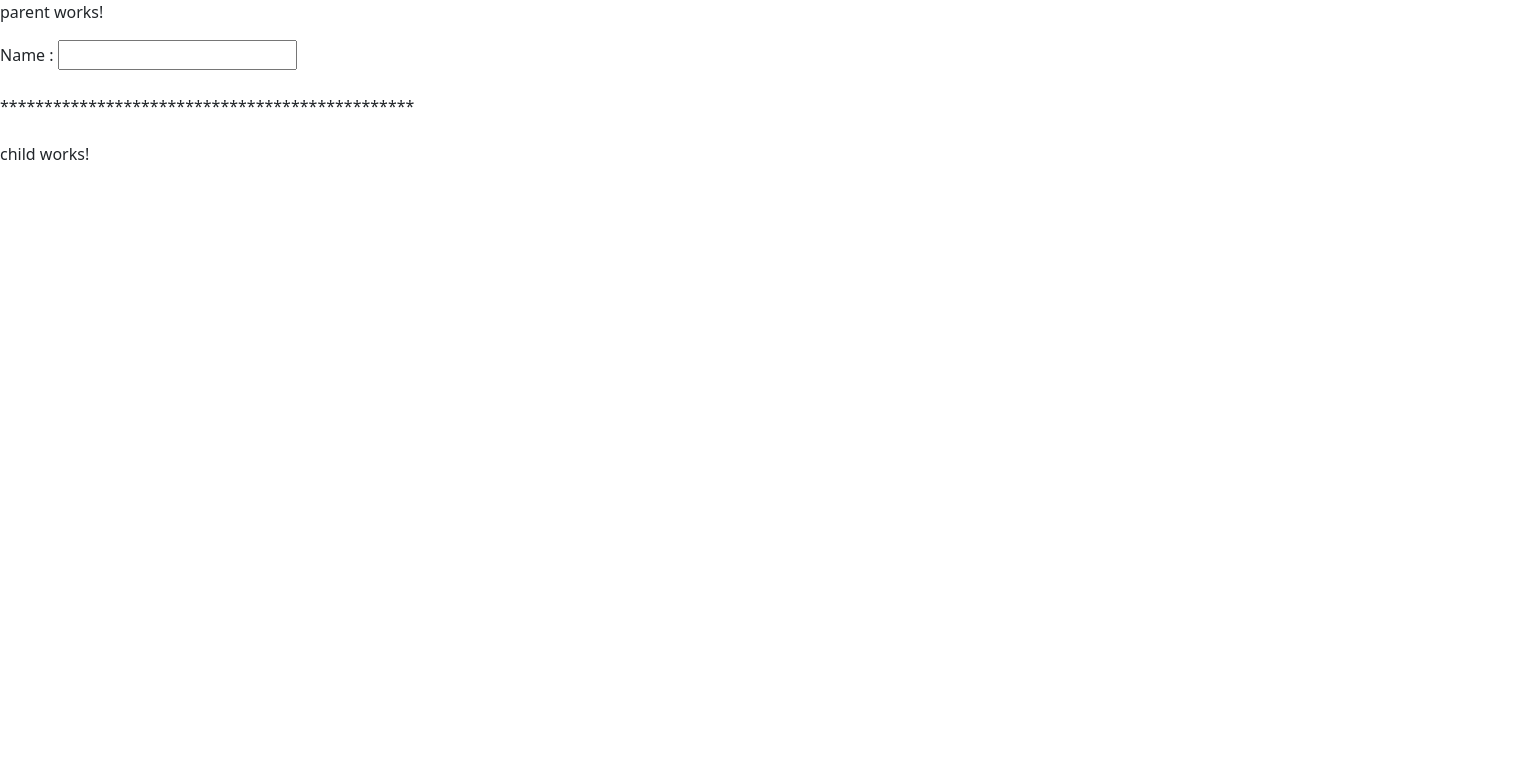
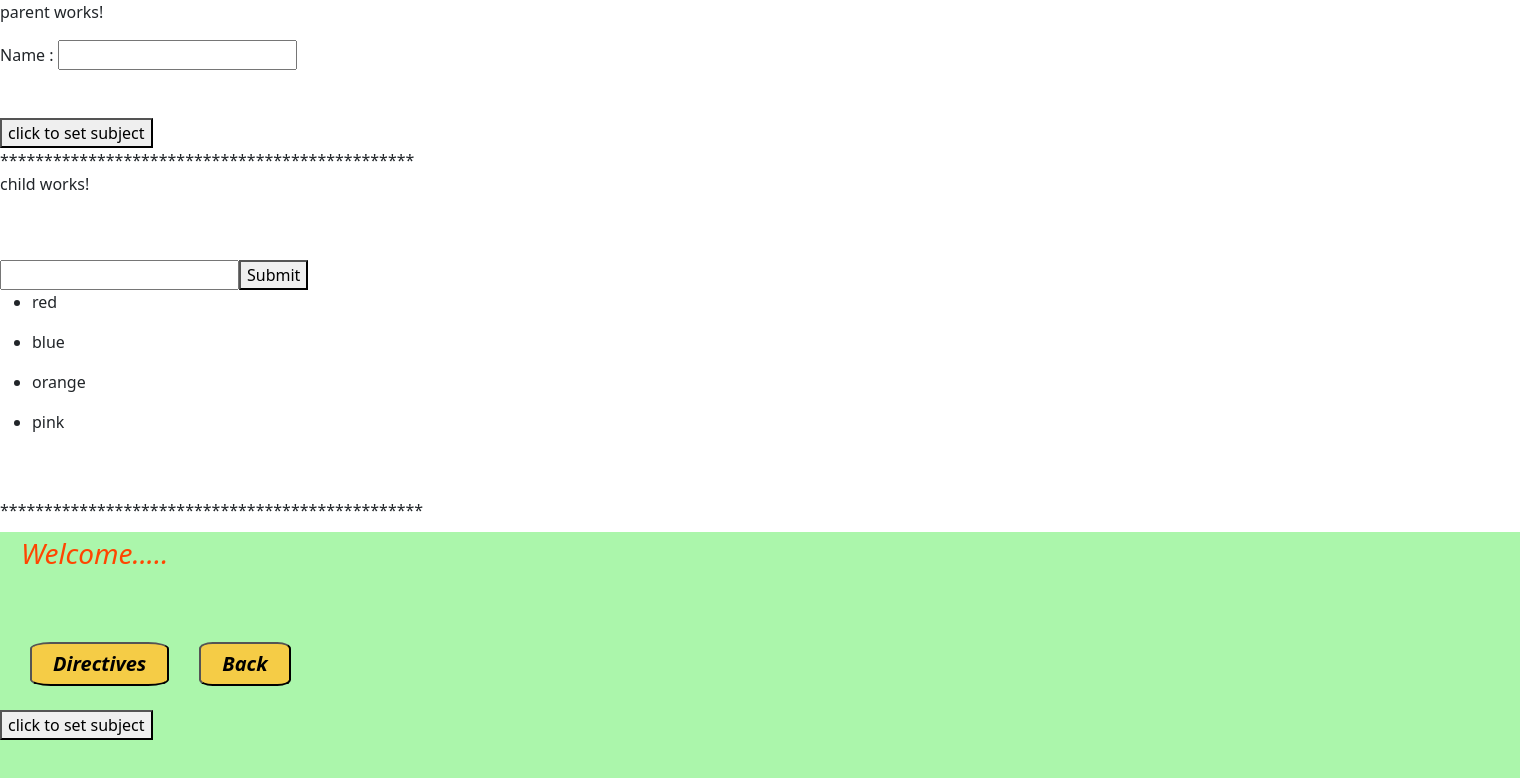
Before and after one commit to kondapooja97/mypracticerepo, an Angular app in the folder Myproject/: page / in a window 1280 px wide. Both pictures are taken after a click on the button "parent component". Shown: the top 778 px of the page, 1520 px wide, since content can reach past the window. Built offline with nearby package versions, Linux system fonts and the light colour scheme.

Commit message:
data transmission tecniques (service  parentTochild,cildToparent ,subject)

```diff
--- a/Myproject/src/app/services/data.service.ts
+++ b/Myproject/src/app/services/data.service.ts
@@ -1,4 +1,5 @@
 import { Injectable } from '@angular/core';
+import { Subject } from 'rxjs';
 
 @Injectable({
   providedIn: 'root'
@@ -7,6 +8,7 @@ export class DataService {
 
   formUserName:any;
   inputBox:any;
+  city=new Subject<any>();
 
   constructor() { }
 
--- a/Myproject/src/app/student/child/child.component.html
+++ b/Myproject/src/app/student/child/child.component.html
@@ -1,2 +1,10 @@
 <p>child works!</p>
-{{dataFromParentCompo}}
+{{dataFromParentCompo}} <br><br>
+<input type="text" [(ngModel)]="data">
+<button (click)="submit()">Submit</button>
+<br>
+<ul *ngFor="let color of colorsfromParent">
+    <li>{{color}}</li>
+</ul>
+<br>
+{{city}}
--- a/Myproject/src/app/student/child/child.component.ts
+++ b/Myproject/src/app/student/child/child.component.ts
@@ -1,4 +1,5 @@
-import { Component, Input } from '@angular/core';
+import { Component, EventEmitter, Input, Output } from '@angular/core';
+import { DataService } from 'src/app/services/data.service';
 
 @Component({
   selector: 'app-child',
@@ -6,5 +7,22 @@ import { Component, Input } from '@angular/core';
   styleUrls: ['./child.component.scss']
 })
 export class ChildComponent {
-  @Input() dataFromParentCompo:any;
+  @Input() dataFromParentCompo: any;
+  @Output() childDataevent = new EventEmitter<any>();
+  data: any;
+  @Input() colorsfromParent:any;
+  city:any;
+
+  constructor(private dataService:DataService){
+
+  }
+
+  ngOnInit(){
+    this.dataService.city.subscribe(cityName=>{     //get the subject data
+      this.city=cityName;
+    })
+  }
+  submit() {
+    this.childDataevent.emit(this.data)
+  }
 }
--- a/Myproject/src/app/student/parent/parent.component.html
+++ b/Myproject/src/app/student/parent/parent.component.html
@@ -1,6 +1,13 @@
-    <p>parent works!</p>
+<p>parent works!</p>
 
 Name : <input type="text" [(ngModel)]="name"><br><br>
+{{datafromchildCompo}} <br>
+<button (click)="setsubjectData()">click to set subject</button><br>
 ***********************************************
-<br><br>
-<app-child [dataFromParentCompo]="name"></app-child>
+<br>
+<app-child [dataFromParentCompo]="name" (childDataevent)="datafromchild($event)" [colorsfromParent]="colors"></app-child>
+
+<br>
+************************************************
+<br>
+<app-student-success></app-student-success>
--- a/Myproject/src/app/student/parent/parent.component.ts
+++ b/Myproject/src/app/student/parent/parent.component.ts
@@ -1,4 +1,5 @@
 import { Component } from '@angular/core';
+import { DataService } from 'src/app/services/data.service';
 
 @Component({
   selector: 'app-parent',
@@ -6,5 +7,21 @@ import { Component } from '@angular/core';
   styleUrls: ['./parent.component.scss']
 })
 export class ParentComponent {
-  name:any;
+  name: any;
+  datafromchildCompo: any
+  colors=['red','blue','orange','pink'];
+
+  constructor(private dataService:DataService){
+
+  }
+
+  datafromchild(event: any) {
+    console.log(event);
+    this.datafromchildCompo = event;
+  }
+
+
+  setsubjectData(){
+    this.dataService.city.next("Sholapur");  //set subject data
+  }
 }
--- a/Myproject/src/app/student/student-success/student-success.component.html
+++ b/Myproject/src/app/student/student-success/student-success.component.html
@@ -3,4 +3,6 @@
     <br><br>
     <button class="dir-btn" routerLink="/studentmod/directives">Directives</button>
     <button class="back-btn" (click)="back()">Back</button>
+    <br><br>
+    <button (click)="setSubData()">click to set subject</button>
 </div>
--- a/Myproject/src/app/student/student-success/student-success.component.ts
+++ b/Myproject/src/app/student/student-success/student-success.component.ts
@@ -11,6 +11,10 @@ export class StudentSuccessComponent {
 name:any;
   constructor(private router:Router,private dataService:DataService){}
 
+  setSubData(){
+    this.dataService.city.next("Pandharpur");
+  }
+
   back(){
     this.router.navigateByUrl('/login/studentlogin')
   }
```
Also changed, not shown: Myproject/src/app/student/student-login/student-login.component.ts (line endings or trailing spaces).
